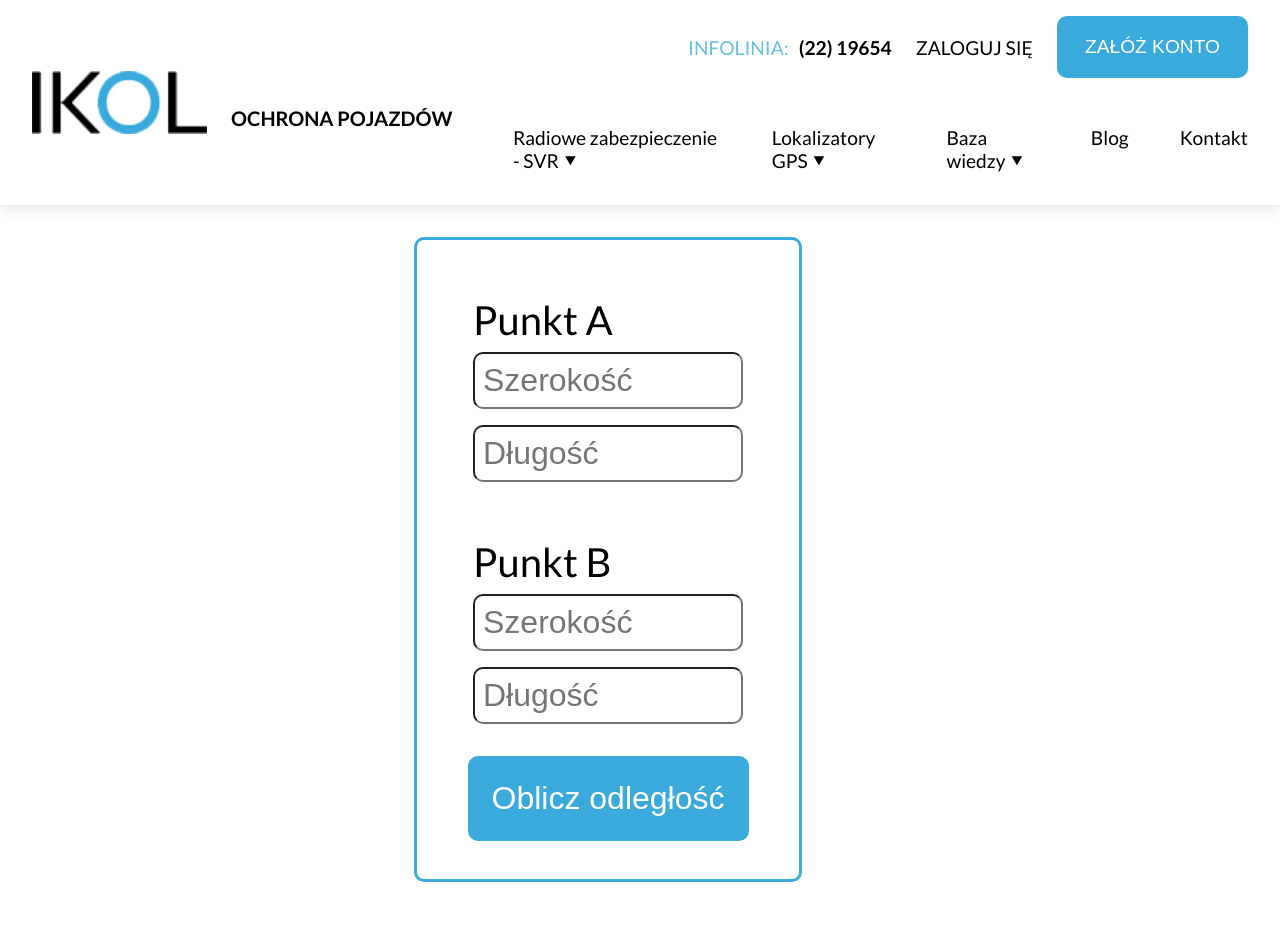
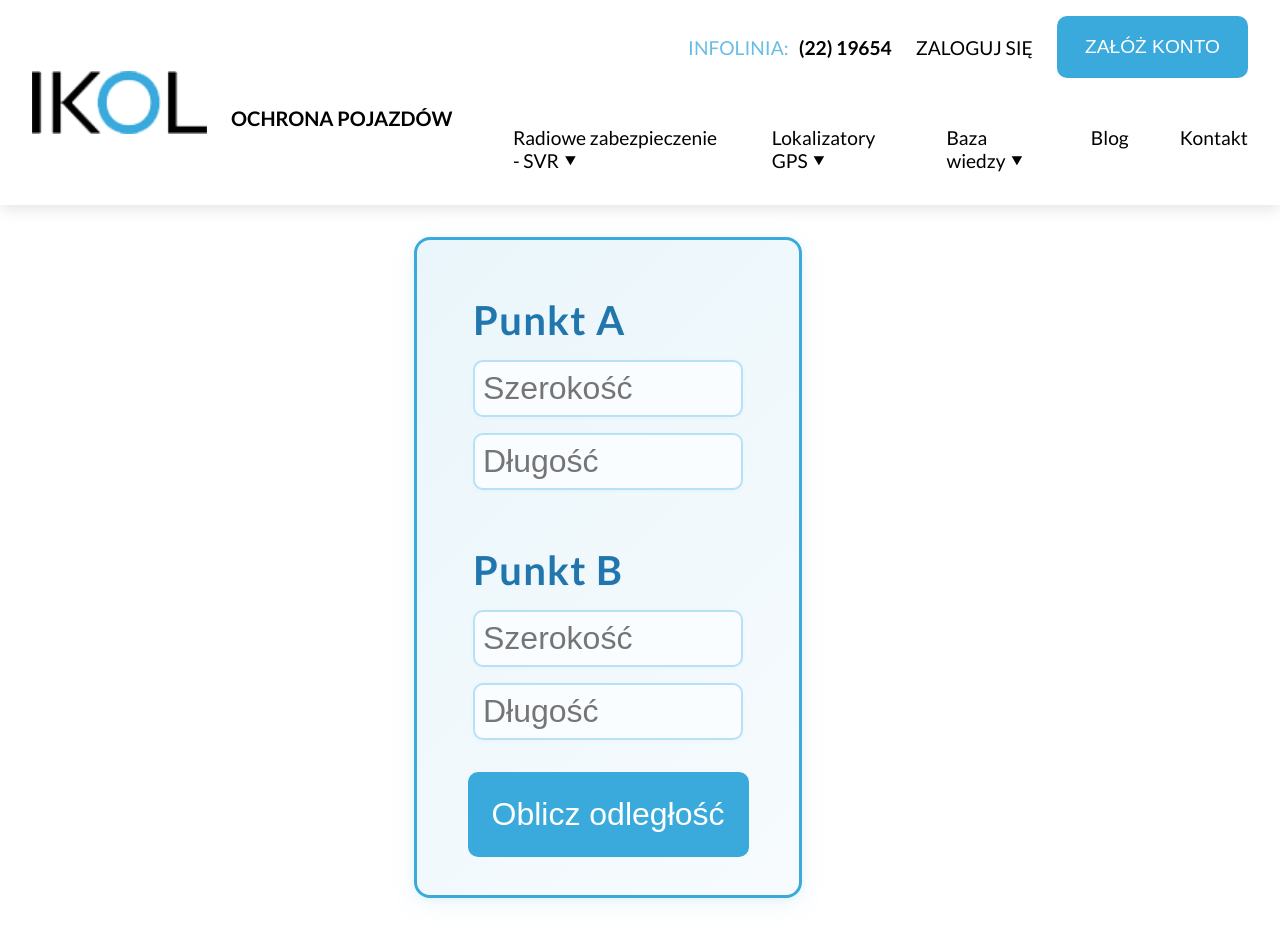
Before and after one commit to t-rogalski/distancecalculator, a Vue app: page / in a window 1280 px wide. Built offline with nearby package versions, Linux system fonts and the light colour scheme.

Commit message:
Zmiana kolorów forma

```diff
--- a/src/GeoForm.css
+++ b/src/GeoForm.css
@@ -11,6 +11,17 @@
   padding: 0.5rem;
   border-radius: 10px;
   font-size: clamp(1.25rem, 5vw, 2rem);
+  border: 2px solid #b8e0f7;
+  background: #fafdff;
+  transition: border-color 0.3s, box-shadow 0.3s;
+  box-shadow: 0 1px 4px 0 rgba(58, 170, 220, 0.05);
+}
+
+.coords > div > input:focus {
+  outline: none;
+  border-color: #3aaadc;
+  box-shadow: 0 0 0 3px rgba(58, 170, 220, 0.18);
+  background: #f0faff;
 }
 
 input::-webkit-outer-spin-button,
@@ -23,15 +34,25 @@ form {
   align-items: center;
   flex-direction: column;
   border: 3px solid #3aaadc;
-  border-radius: 10px;
+  border-radius: 16px;
   padding: clamp(1rem, 3vw, 2rem);
   padding-bottom: clamp(1.5rem, 3vw, 3rem);
   max-height: fit-content;
+  background: linear-gradient(135deg, #eaf6fb 0%, #f7fbfd 100%);
+  box-shadow: 0 6px 24px 0 rgba(58, 170, 220, 0.1), 0 1.5px 6px 0 rgba(58, 170, 220, 0.08);
 }
 
 .input {
   display: flex;
   flex-direction: column;
+}
+
+.input label {
+  color: #2176ae;
+  font-weight: 600;
+  margin-bottom: 0.2em;
+  letter-spacing: 0.03em;
+  text-shadow: 0 1px 2px #eaf6fb;
 }
 
 button {
```
